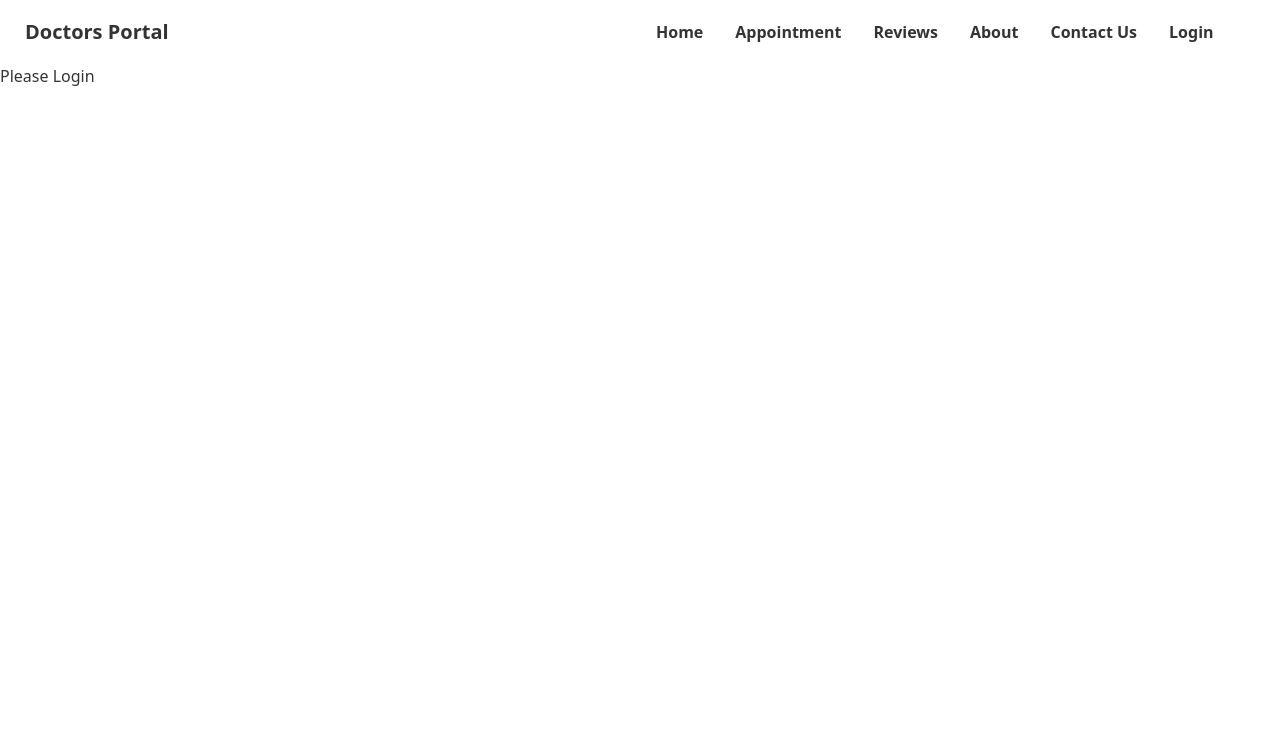
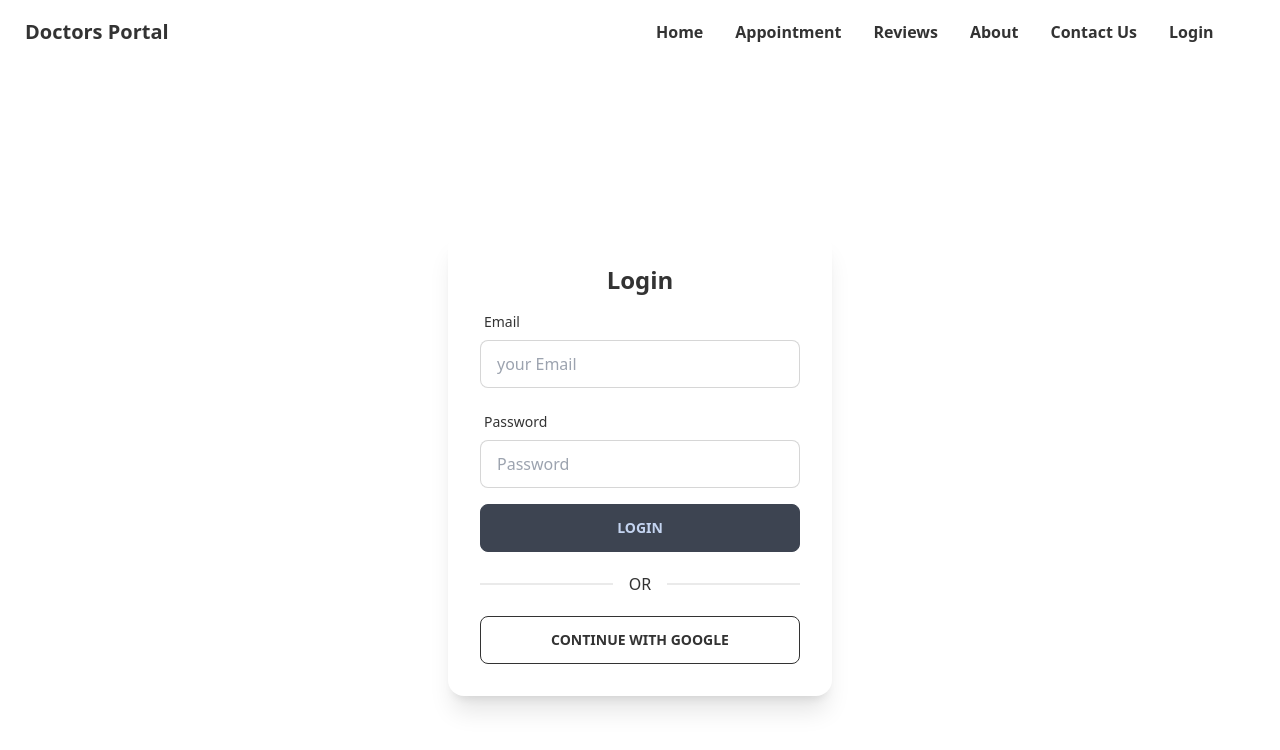
Before and after one commit to HasibAliOpu/doctor-portal, a React (Create React App) app: page /login in a window 1280 px wide. Shown: the top 750 px of the page. Built offline with nearby package versions, Linux system fonts and the light colour scheme; no server answers.

Commit message:
added login form using react hook form

```diff
--- a/package.json
+++ b/package.json
@@ -8,11 +8,15 @@
     "@testing-library/user-event": "^13.5.0",
     "daisyui": "^2.14.3",
     "date-fns": "^2.28.0",
+    "firebase": "^9.8.1",
     "react": "^18.1.0",
     "react-day-picker": "^8.0.4",
     "react-dom": "^18.1.0",
+    "react-firebase-hooks": "^5.0.3",
+    "react-hook-form": "^7.31.1",
     "react-router-dom": "^6.3.0",
     "react-scripts": "5.0.1",
+    "react-toastify": "^9.0.1",
     "web-vitals": "^2.1.4"
   },
   "scripts": {
--- a/src/App.js
+++ b/src/App.js
@@ -5,6 +5,7 @@ import Appointment from "./Pages/Appointment/Appointment";
 import Home from "./Pages/Home/Home";
 import Navbar from "./Pages/Shared/Navbar";
 import Login from "./Pages/Login/Login";
+import Register from "./Pages/Login/Register";
 
 function App() {
   return (
@@ -16,6 +17,7 @@ function App() {
         <Route path="/about" element={<About />} />
         <Route path="/appointment" element={<Appointment />} />
         <Route path="/login" element={<Login />} />
+        <Route path="/register" element={<Register />} />
       </Routes>
     </div>
   );
--- /dev/null
+++ b/src/Loading.js
@@ -0,0 +1,14 @@
+import React from "react";
+
+const Loading = () => {
+  return (
+    <div className="w-100">
+      <img
+        src="https://i.pinimg.com/originals/f9/41/ae/f941ae9d16fd7d2957eea6e5b1100d1e.gif"
+        alt=""
+      />
+    </div>
+  );
+};
+
+export default Loading;
--- a/src/Pages/Appointment/AvailableAppointment.js
+++ b/src/Pages/Appointment/AvailableAppointment.js
@@ -7,7 +7,7 @@ const AvailableAppointment = ({ date }) => {
   const [services, setServices] = useState([]);
   const [treatment, setTreatment] = useState(null);
   useEffect(() => {
-    fetch("services.json")
+    fetch("http://localhost:5000/service")
       .then((res) => res.json())
       .then((data) => setServices(data));
   }, []);
--- a/src/Pages/Login/Login.js
+++ b/src/Pages/Login/Login.js
@@ -1,9 +1,119 @@
 import React from "react";
+import { useForm } from "react-hook-form";
+import {
+  useSignInWithEmailAndPassword,
+  useSignInWithGoogle,
+} from "react-firebase-hooks/auth";
+import auth from "../../firebase.init";
+import Loading from "../../Loading";
+import { Link } from "react-router-dom";
 
 const Login = () => {
+  const [signInWithGoogle, googleUser, googleLoading, googleError] =
+    useSignInWithGoogle(auth);
+  const [signInWithEmailAndPassword, EPUser, EPLoading, EPError] =
+    useSignInWithEmailAndPassword(auth);
+  const {
+    register,
+    formState: { errors },
+    handleSubmit,
+  } = useForm();
+  const onSubmit = (data) => {
+    signInWithEmailAndPassword(data.email, data.password);
+  };
+  if (googleLoading || EPLoading) {
+    return <Loading />;
+  }
+  if (googleError || EPError) {
+    console.log(googleError || EPError);
+  }
   return (
-    <div>
-      <h1>Please Login</h1>
+    <div className="flex h-screen justify-center items-center">
+      <div className="card w-96 bg-base-100 shadow-xl">
+        <div className="card-body">
+          <h2 className="text-center text-2xl font-bold">Login</h2>
+          <form onSubmit={handleSubmit(onSubmit)}>
+            <div className="form-control w-full max-w-xs">
+              <label className="label">
+                <span className="label-text">Email</span>
+              </label>
+              <input
+                type="email"
+                placeholder="your Email"
+                className="input input-bordered w-full max-w-xs"
+                {...register("email", {
+                  required: {
+                    value: true,
+                    message: "Email is Required",
+                  },
+                  pattern: {
+                    value: /[a-z0-9]+@[a-z]+\.[a-z]{2,3}/,
+                    message: "Provide a valid Email",
+                  },
+                })}
+              />
+              <label className="label">
+                {errors.email?.type === "required" && (
+                  <span className="label-text-alt text-red-500">
+                    {errors.email.message}
+                  </span>
+                )}
+                {errors.email?.type === "pattern" && (
+                  <span className="label-text-alt text-red-500">
+                    {errors.email.message}
+                  </span>
+                )}
+              </label>
+            </div>
+            <div className="form-control w-full max-w-xs">
+              <label className="label">
+                <span className="label-text">Password</span>
+              </label>
+              <input
+                type="password"
+                placeholder="Password"
+                className="input input-bordered w-full max-w-xs"
+                {...register("password", {
+                  required: {
+                    value: true,
+                    message: "Password is Required",
+                  },
+                  minLength: {
+                    value: 6,
+                    message: "Must be 6 characters or longer",
+                  },
+                })}
+              />
+              <label className="label">
+                {errors.password?.type === "required" && (
+                  <span className="label-text-alt text-red-500">
+                    {errors.password.message}
+                  </span>
+                )}
+                {errors.password?.type === "minLength" && (
+                  <span className="label-text-alt text-red-500">
+                    {errors.password.message}
+                  </span>
+                )}
+              </label>
+            </div>
+
+            <input
+              className="btn w-full max-w-xs"
+              type="submit"
+              value="Login"
+            />
+          </form>
+          <div className="divider">OR</div>
+
+          <button
+            onClick={() => signInWithGoogle()}
+            className="btn btn-outline"
+          >
+            Continue With Google
+          </button>
+        </div>
+      </div>
     </div>
   );
 };
--- /dev/null
+++ b/src/Pages/Login/Register.js
@@ -0,0 +1,84 @@
+import React from "react";
+import { Link } from "react-router-dom";
+
+const Register = () => {
+  return (
+    <div className="mt-12">
+      <div className="w-full max-w-sm p-6 m-auto bg-cyan-300 rounded-md shadow-xl ">
+        <h1 className="text-3xl font-semibold text-center text-slate-700 ">
+          Register Now!!
+        </h1>
+
+        <form className="mt-6">
+          <div>
+            <input
+              type="text"
+              placeholder="Username"
+              className="block w-full px-4 py-2 mt-2 text-gray-700 bg-white border rounded-md  focus:border-blue-400  focus:ring-blue-300 focus:outline-none focus:ring focus:ring-opacity-40"
+            />
+          </div>
+          <div className="mt-4">
+            <input
+              type="email"
+              name="email"
+              placeholder="Email"
+              className="block w-full px-4 py-2 mt-2 text-gray-700 bg-white border rounded-md  focus:border-blue-400  focus:ring-blue-300 focus:outline-none focus:ring focus:ring-opacity-40"
+            />
+          </div>
+
+          <div className="mt-4">
+            <input
+              type="password"
+              placeholder="Password"
+              className="block w-full px-4 py-2 mt-2 text-gray-700 bg-white border rounded-md  focus:border-blue-400 focus:ring-blue-300 focus:outline-none focus:ring focus:ring-opacity-40"
+            />
+          </div>
+
+          <div className="mt-6">
+            <button className="w-full px-4 py-2 tracking-wide text-white transition-colors duration-200 transform bg-gray-700 rounded-md hover:bg-gray-600 focus:outline-none focus:bg-gray-600">
+              Register
+            </button>
+          </div>
+        </form>
+
+        <div className="flex items-center justify-between mt-4">
+          <span className="w-1/5 border-b border-gray-700 lg:w-1/5"></span>
+
+          <Link
+            to="/"
+            className="text-xs text-center text-gray-700 hover:underline"
+          >
+            or Register with Social Media
+          </Link>
+
+          <span className="w-1/5 border-b border-gray-700 lg:w-1/5"></span>
+        </div>
+
+        <div className="flex items-center mt-6 -mx-2">
+          <button
+            type="button"
+            className="flex items-center justify-center w-full px-6 py-2 mx-2 text-sm font-medium text-white transition-colors duration-200 transform bg-blue-500 rounded-md hover:bg-blue-400 focus:bg-blue-400 focus:outline-none"
+          >
+            <svg className="w-4 h-4 mx-2 fill-current" viewBox="0 0 24 24">
+              <path d="M12.24 10.285V14.4h6.806c-.275 1.765-2.056 5.174-6.806 5.174-4.095 0-7.439-3.389-7.439-7.574s3.345-7.574 7.439-7.574c2.33 0 3.891.989 4.785 1.849l3.254-3.138C18.189 1.186 15.479 0 12.24 0c-6.635 0-12 5.365-12 12s5.365 12 12 12c6.926 0 11.52-4.869 11.52-11.726 0-.788-.085-1.39-.189-1.989H12.24z"></path>
+            </svg>
+
+            <span className="hidden mx-2 sm:inline">Sign Up with Google</span>
+          </button>
+        </div>
+
+        <p className="mt-8 text-xs  text-center text-gray-700">
+          Already have an account?{" "}
+          <Link
+            to="/login"
+            className="font-medium text-gray-700  hover:underline"
+          >
+            go login
+          </Link>
+        </p>
+      </div>
+    </div>
+  );
+};
+
+export default Register;
--- /dev/null
+++ b/src/firebase.init.js
@@ -0,0 +1,21 @@
+// Import the functions you need from the SDKs you need
+import { initializeApp } from "firebase/app";
+import { getAuth } from "firebase/auth";
+// TODO: Add SDKs for Firebase products that you want to use
+// https://firebase.google.com/docs/web/setup#available-libraries
+
+// Your web app's Firebase configuration
+const firebaseConfig = {
+  apiKey: process.env.REACT_APP_API_KEY,
+  authDomain: process.env.REACT_APP_AUTH_DOMAIN,
+  projectId: process.env.REACT_APP_PROJECT_ID,
+  storageBucket: process.env.REACT_APP_STORAGE_BUCKET,
+  messagingSenderId: process.env.REACT_APP_MESSAGING_SENDERID,
+  appId: process.env.REACT_APP_APP_ID,
+};
+
+// Initialize Firebase
+const app = initializeApp(firebaseConfig);
+
+const auth = getAuth(app);
+export default auth;
```
Also changed, not shown: 1 other file (tests, documents, lock files or other folders).
